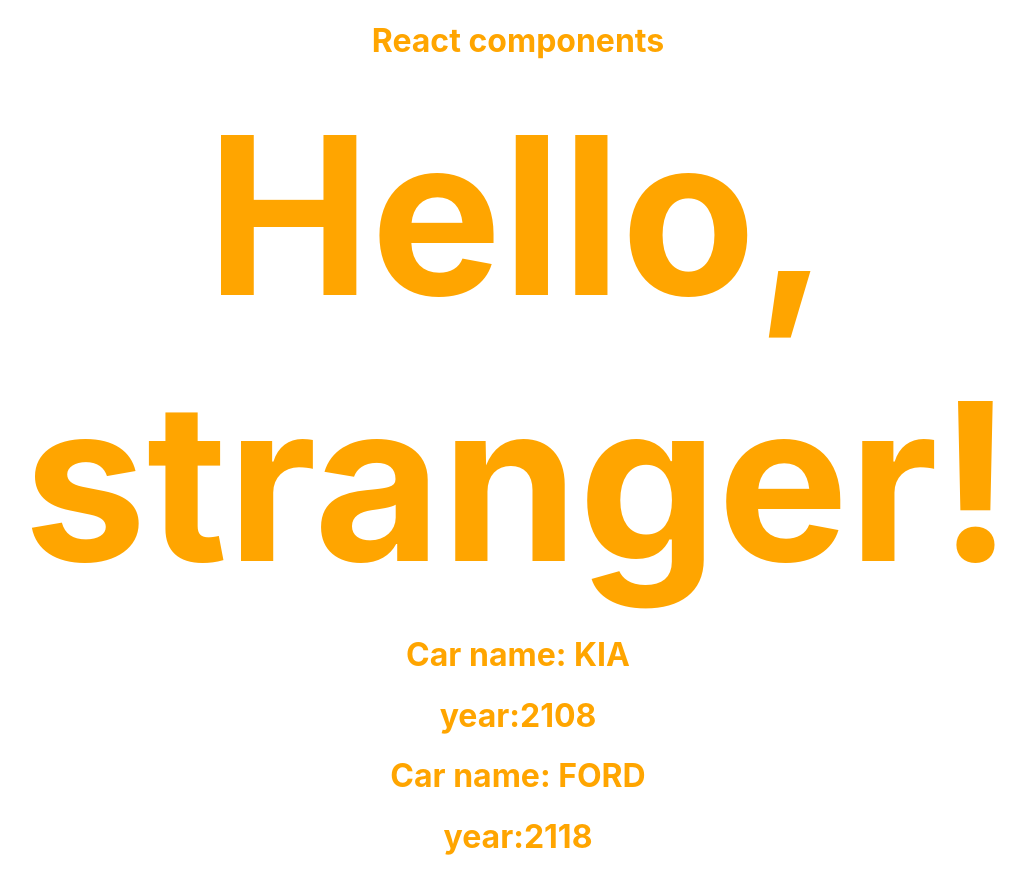
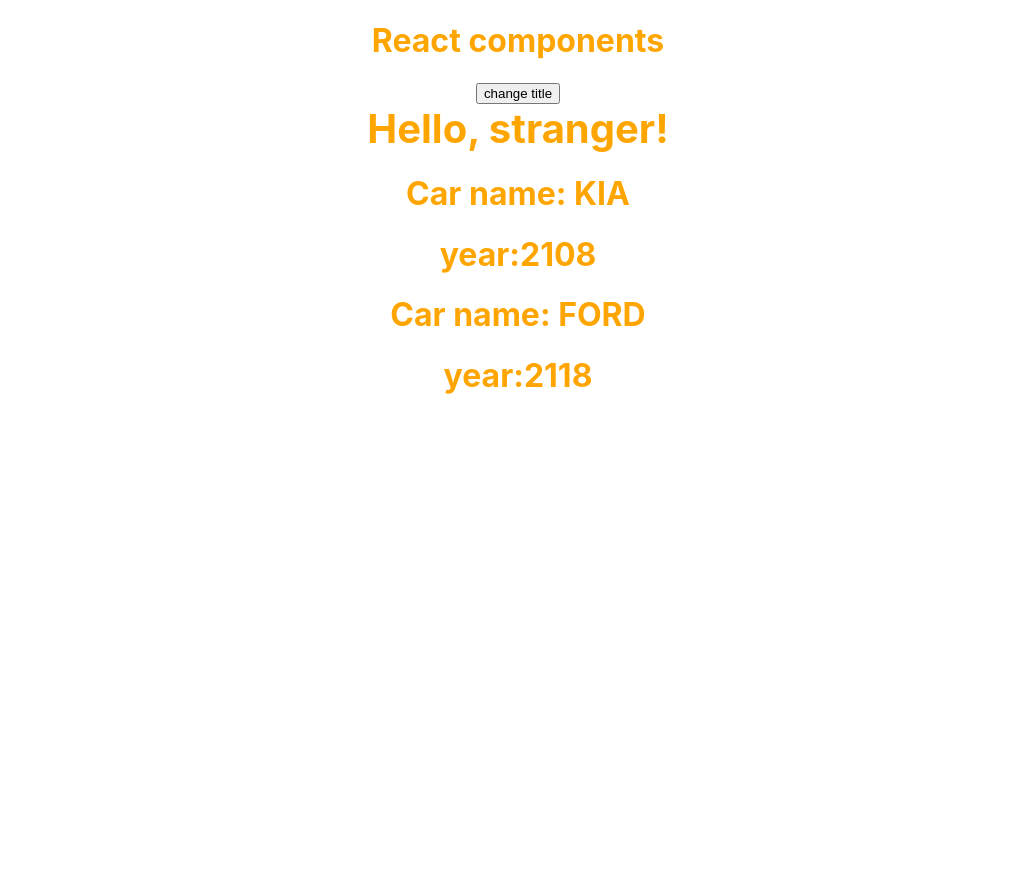
Before and after one commit to SyominAM/react, a React (Create React App) app: page / in a window 1280 px wide. Shown: the whole page, without its empty margins (122-1148 px from the left). After the commit the page ends 800 px from the top, so only its background shows below. Built offline with nearby package versions, Linux system fonts and the light colour scheme.

Commit message:
create events

```diff
--- a/src/App.js
+++ b/src/App.js
@@ -11,6 +11,10 @@ class App extends Component{
   }
 
 
+  changeTitleHandler = () => {
+    console.log('clicked')
+  }
+
   render(){
     const divStyle = {
       'color': 'orange',
@@ -21,7 +25,10 @@ class App extends Component{
     return(
       <div style = {divStyle}>
         <h1>{this.state.pageTitle}</h1>
-        <h1  style={{fontSize: '220px',margin: 'auto'}}>Hello, stranger!</h1>
+
+        <button onClick={this.changeTitleHandler}>change title</button>
+
+        <h1  style={{fontSize: '40px',margin: 'auto'}}>Hello, stranger!</h1>
         <Car name = {cars[0].name} year = {cars[0].year}/>
         <Car name = {cars[1].name} year = {cars[1].year}/>
       </div>
```
